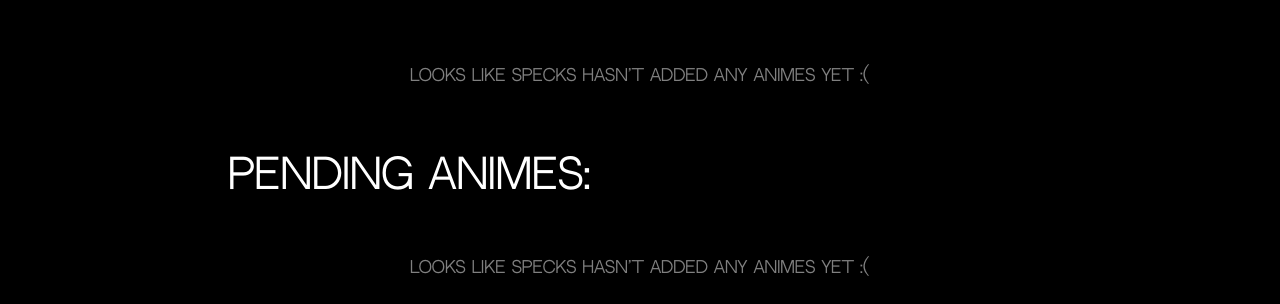
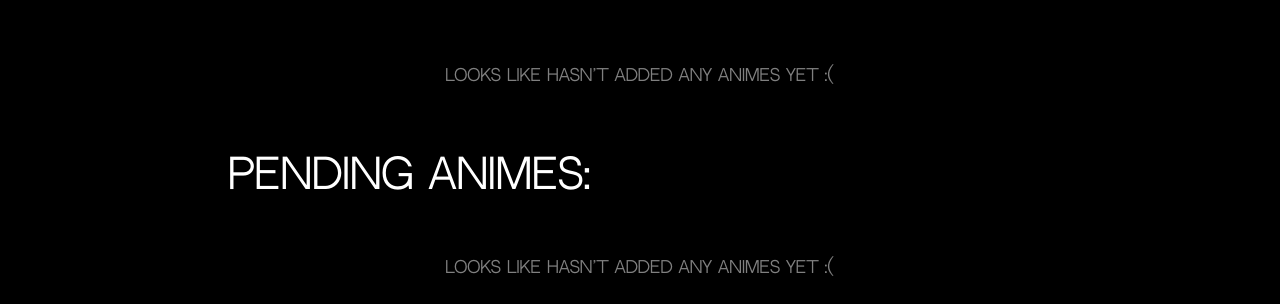
Before and after one commit to canosantiago12/WebDevelopmentProject, a React (Create React App) app in the folder frontend/: page /friendDetails in a window 1280 px wide. Shown: the part 648-952 px from the top of the page. Built offline with nearby package versions, Linux system fonts and the light colour scheme.

Commit message:
final touches

```diff
--- a/frontend/src/pages/FriendDetails.js
+++ b/frontend/src/pages/FriendDetails.js
@@ -149,7 +149,7 @@ const FriendDetails = ({ currentUser }) => {
                                                     <>
                                                     <h1 className="display-6">Watched animes: </h1>
                                                     <div className="d-flex align-items-center p-5 flex-column">
-                                                        <p style={{color: "gray"}}>Looks like Specks hasn't added any animes yet :( </p>
+                                                        <p style={{color: "gray"}}>Looks like {friend.userName} hasn't added any animes yet :( </p>
                                                     </div>
                                                     </>
                                                 /* Watched anime slider END */
@@ -187,7 +187,7 @@ const FriendDetails = ({ currentUser }) => {
                                                     <>
                                                     <h1 className="display-6">Pending animes: </h1>
                                                     <div className="d-flex align-items-center p-5 flex-column">
-                                                        <p style={{color: "gray"}}>Looks like Specks hasn't added any animes yet :( </p>
+                                                        <p style={{color: "gray"}}>Looks like {friend.userName} hasn't added any animes yet :( </p>
                                                     </div>
                                                     </>
                                                 /* Pending anime slider END */
```
